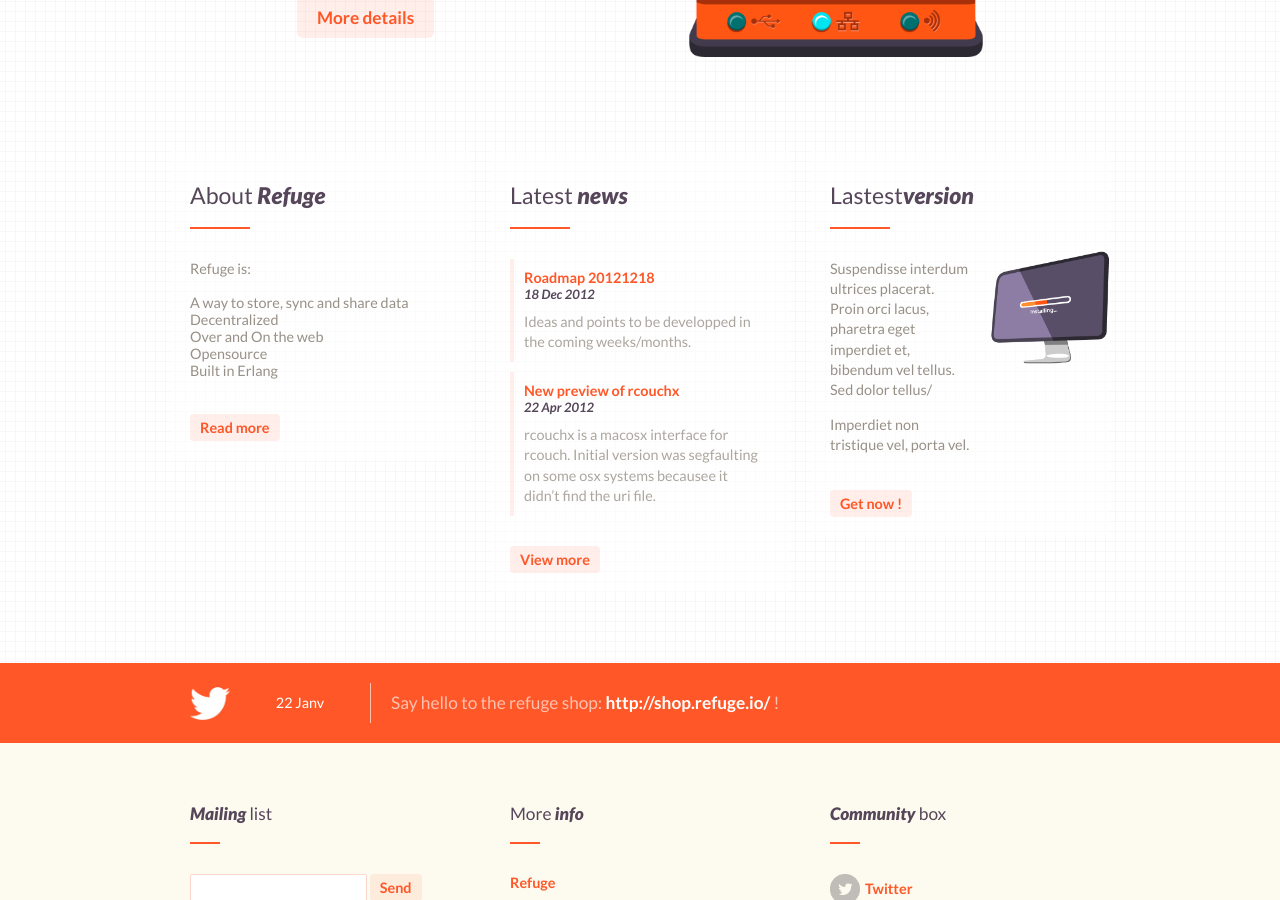
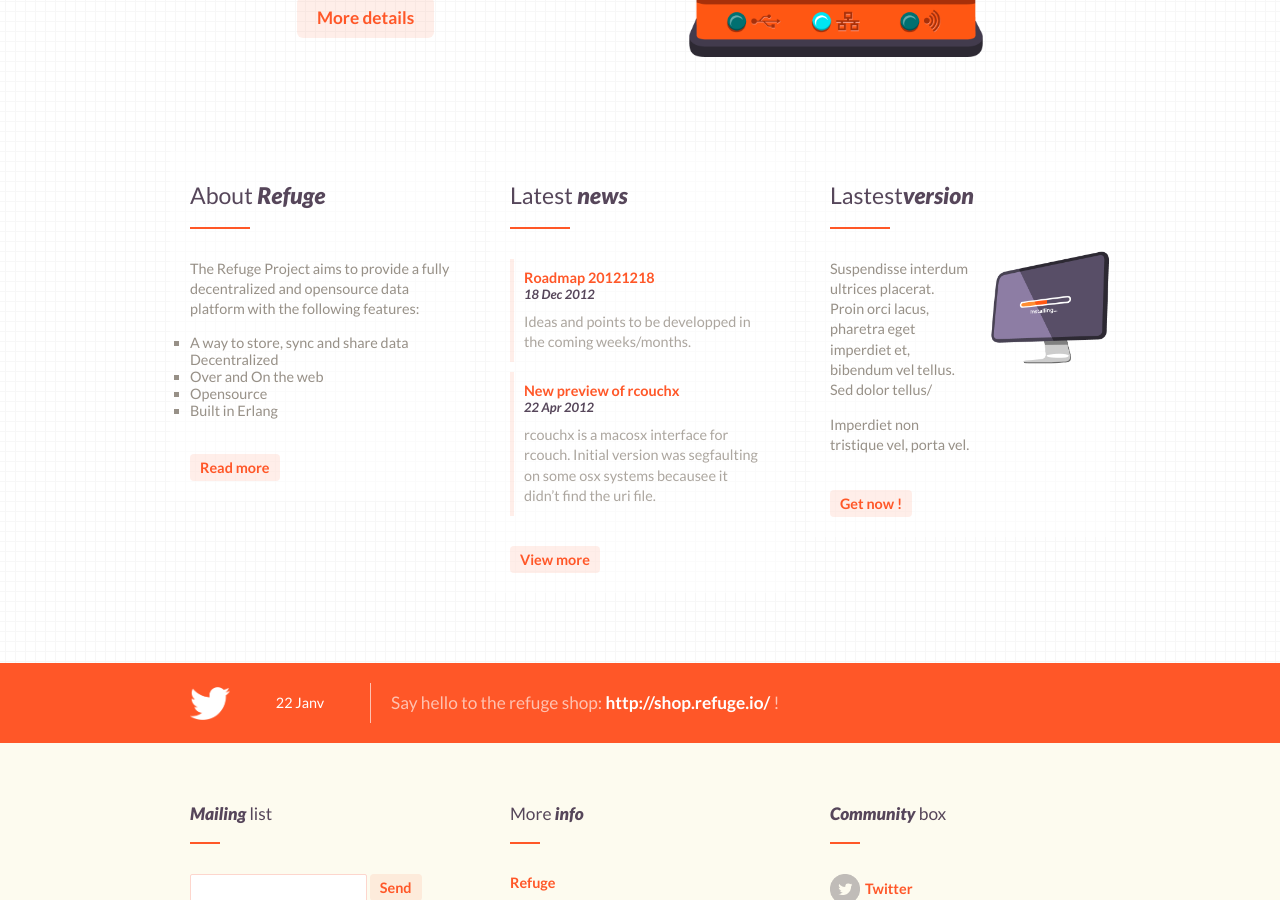
Before and after one commit to refuge/refuge.github.com, a Jekyll site: the page built from index.html, in a window 1280 px wide and 900 px high, scrolled down 351 px. Built offline with Jekyll 4.4.1, drawn with Linux system fonts in a browser that asks for light colours.

Commit message:
A better explanation of what is refuge.

```diff
--- a/index.html
+++ b/index.html
@@ -45,12 +45,15 @@
                 <div class="one-third">
                     <article>
                         <h2><div></div>About <span>Refuge</span></h2>
-                                                <p>Refuge is: <ul>
-                                                    <li>A way to store, sync and share data Decentralized</li>
-                                                    <li>Over and On the web</li>
-                                                    <li>Opensource</li>
-                                                    <li>Built in Erlang</li>
-                                                </ul></p>
+                        <p>
+                            The Refuge Project aims to provide a fully decentralized and opensource data platform with the following features:
+                            <ul>
+                                <li style="list-style-type: square;">A way to store, sync and share data Decentralized</li>
+                                <li style="list-style-type: square;">Over and On the web</li>
+                                <li style="list-style-type: square;">Opensource</li>
+                                <li style="list-style-type: square;">Built in Erlang</li>
+                            </ul>
+                        </p>
                         <div class="actions">
                             <a href="refuge-intro.html" class="a-btn-small">Read more</a>
                         </div>
```
